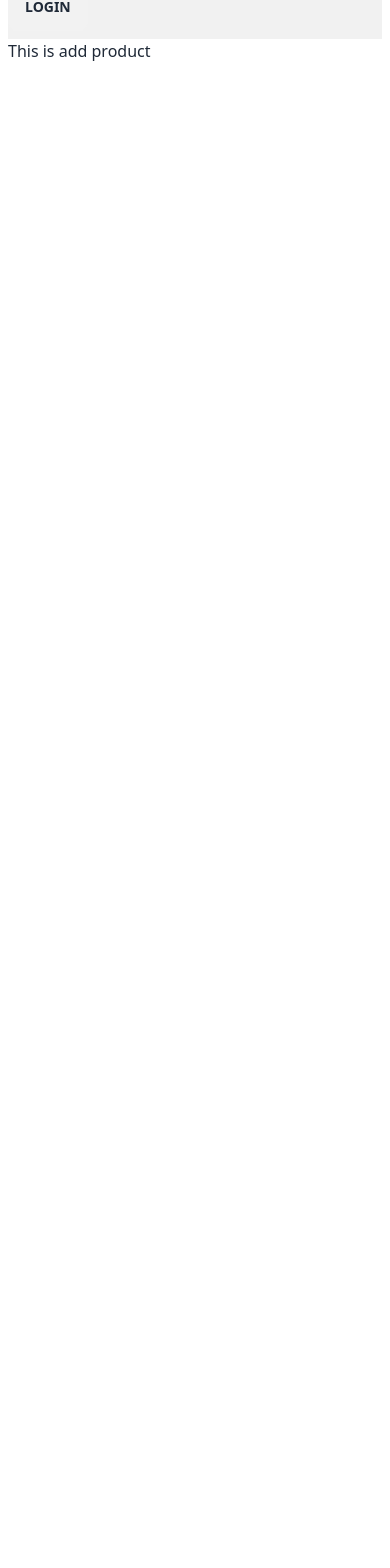
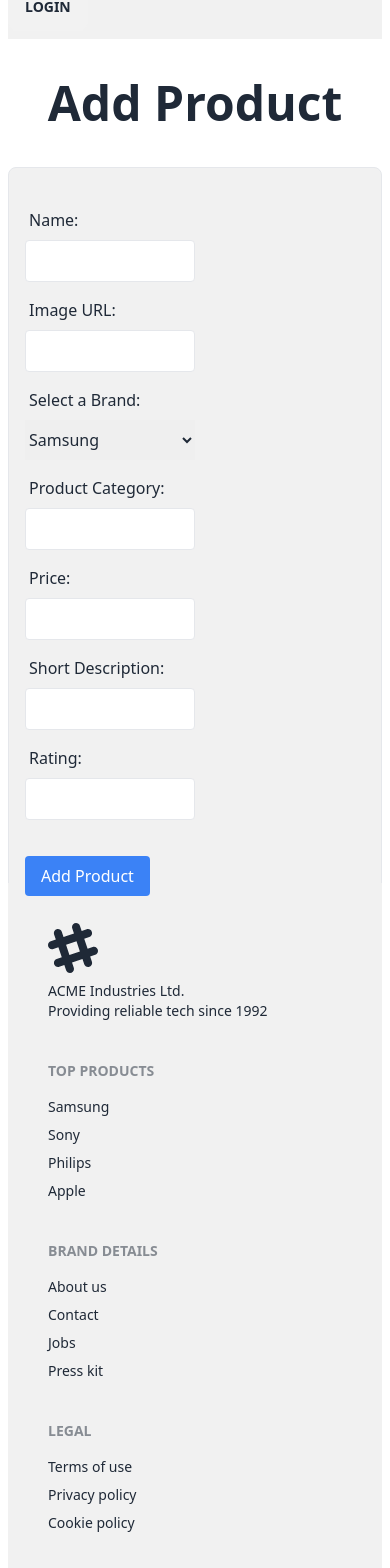
Before and after one commit to Azizul707/gizmo-hub, a React (Vite) app: page /add-product in a window 390 px wide. Shown: the part 261-1829 px from the top of the page. Before the commit the page ends 844 px from the top, so only its background shows below. Built offline with nearby package versions, Linux system fonts and the light colour scheme; no server answers.

Commit message:
Add product form added

```diff
--- a/src/Components/Header/Header.jsx
+++ b/src/Components/Header/Header.jsx
@@ -9,7 +9,7 @@ import toast from "react-hot-toast";
 const Header = () => {
 
     const { user, singOutUser } = useContext( AuthContext );
-    console.log( user );
+
 
     const handleLogOut = () => {
         singOutUser()
--- a/src/Components/MainLayouts/MainLayouts.jsx
+++ b/src/Components/MainLayouts/MainLayouts.jsx
@@ -1,6 +1,7 @@
 import { Outlet } from "react-router-dom";
 import Header from "../Header/Header";
 import { Toaster } from "react-hot-toast";
+import Footer from "../../Pages/Footer";
 
 
 const MainLayouts = () => {
@@ -10,6 +11,9 @@ const MainLayouts = () => {
                 <Header />
             </div>
             <div className="px-2"><Outlet /></div>
+            <div className="max-w-screen-2xl mx-auto px-2">
+                <Footer/>
+            </div>
             <Toaster/>
         </div>
     );
--- /dev/null
+++ b/src/Components/SliderProduct.jsx
@@ -0,0 +1,11 @@
+
+
+const SliderProduct = () => {
+    return (
+        <div>
+
+        </div>
+    );
+};
+
+export default SliderProduct;
--- a/src/Pages/AddProduct.jsx
+++ b/src/Pages/AddProduct.jsx
@@ -1,8 +1,81 @@
+/* eslint-disable no-unused-vars */
 
 const AddProduct = () => {
+
+    const handleAddProduct = ( e ) => {
+        e.preventDefault();
+        const productName = e.target.name.value;
+        const image = e.target.image.value;
+        const brandName = brandSelect.options[ brandSelect.selectedIndex ].text;
+        const productCategory = e.target.category.value;
+        const price = e.target.price.value;
+        const description = e.target.description.value;
+        const rating = e.target.rating.value;
+
+        const values = { productName, image, brandName, productCategory, price, description, rating };
+        console.log( values );
+    }
+
+
+
+
+
     return (
-        <div className="max-w-screen-xl mx-auto">
-            This is add product
+        <div className="max-w-screen-xl mx-auto h-screen">
+            <div className=""><p className="text-5xl py-10 font-bold text-center">Add Product</p></div>
+            <form onSubmit={ handleAddProduct } className="border px-4 py-10 rounded-lg max-w-5xl mx-auto bg-[#f1f1f1]">
+                <div className="md:flex gap-5">
+                    <div className="mb-4 w-1/2">
+                        <label htmlFor="name" className="block pb-2 pl-1">Name:</label>
+                        <input type="text" id="name" name="name" className="border rounded px-3 py-2 w-full" required />
+                    </div>
+
+                    <div className="mb-4 w-1/2">
+                        <label htmlFor="email" className="block pb-2 pl-1">Image URL:</label>
+                        <input type="text" id="email" name="image" className="border rounded px-3 py-2 w-full" required />
+                    </div>
+                </div>
+
+                <div className="md:flex gap-5">
+                    <div className="mb-4 w-1/2">
+                        <label htmlFor="password" className="block pb-2 pl-1">Select a Brand:</label>
+
+                        <select className="w-full py-2" id="brandSelect" name="brandSelect">
+                            <option value="1">Samsung</option>
+                            <option value="2">Apple</option>
+                            <option value="3">Sony</option>
+                            <option value="4">LG</option>
+                            <option value="5">Panasonic</option>
+                            <option value="6">Bose</option>
+                        </select>
+                    </div>
+                    <div className="mb-4 w-1/2">
+                        <label htmlFor="password" className="block pb-2 pl-1">Product Category:</label>
+                        <input type="text" name="category" className="border rounded px-3 py-2 w-full" required />
+                    </div>
+
+                </div>
+                <div className="md:flex gap-5">
+                    <div className="mb-4 w-1/2">
+                        <label htmlFor="password" className="block pb-2 pl-1">Price:</label>
+                        <input type="text" name="price" className="border rounded px-3 py-2 w-full" required />
+                    </div>
+                    <div className="mb-4 w-1/2">
+                        <label htmlFor="password" className="block pb-2 pl-1">Short Description:</label>
+                        <input type="textarea" id="password" name="description" className="border rounded px-3 py-2 w-full" required />
+                    </div>
+
+                </div>
+                <div className="mb-4 w-1/2">
+                    <label htmlFor="password" className="block pb-2 pl-1">Rating:</label>
+                    <input type="text" id="password" name="rating" className="border rounded px-3 py-2 w-full" required />
+                </div>
+                <div className="">
+                    <div className="py-5 md:ml-[28rem]"> <input type="submit" value="Add Product" className="bg-blue-500 text-white rounded px-4 py-2" /></div>
+                </div>
+
+
+            </form>
         </div>
     );
 };
--- /dev/null
+++ b/src/Pages/Brands.jsx
@@ -0,0 +1,22 @@
+/* eslint-disable react/prop-types */
+
+
+const Brands = ( { brand } ) => {
+    console.log(brand);
+
+    return (
+        <div>
+            <div className=" shadow-xl border rounded p-5 mt-10">
+                {/* <div className="w-40 h-14"><img className="w-full" src={ brand.brandImage } alt="" /></div> */}
+                <div className="avatar">
+                    <div className="w-24 rounded ">
+                        <img src={ brand.brandImage } />
+                    </div>
+                </div>
+                    <div className=""><button className="bg-neutral py-1 px-2 rounded text-slate-300">All Collection</button></div>
+            </div>
+        </div>
+    );
+};
+
+export default Brands;
--- /dev/null
+++ b/src/Pages/Footer.jsx
@@ -0,0 +1,36 @@
+/* eslint-disable react/no-unknown-property */
+
+const Footer = () => {
+    return (
+        <div>
+            <footer className="footer p-10 bg-[#f1f1f1] text-base-content">
+  <aside>
+    <svg width="50" height="50" viewBox="0 0 24 24" xmlns="http://www.w3.org/2000/svg" className="fill-current"><path d="M22.672 15.226l-2.432.811.841 2.515c.33 1.019-.209 2.127-1.23 2.456-1.15.325-2.148-.321-2.463-1.226l-.84-2.518-5.013 1.677.84 2.517c.391 1.203-.434 2.542-1.831 2.542-.88 0-1.601-.564-1.86-1.314l-.842-2.516-2.431.809c-1.135.328-2.145-.317-2.463-1.229-.329-1.018.211-2.127 1.231-2.456l2.432-.809-1.621-4.823-2.432.808c-1.355.384-2.558-.59-2.558-1.839 0-.817.509-1.582 1.327-1.846l2.433-.809-.842-2.515c-.33-1.02.211-2.129 1.232-2.458 1.02-.329 2.13.209 2.461 1.229l.842 2.515 5.011-1.677-.839-2.517c-.403-1.238.484-2.553 1.843-2.553.819 0 1.585.509 1.85 1.326l.841 2.517 2.431-.81c1.02-.33 2.131.211 2.461 1.229.332 1.018-.21 2.126-1.23 2.456l-2.433.809 1.622 4.823 2.433-.809c1.242-.401 2.557.484 2.557 1.838 0 .819-.51 1.583-1.328 1.847m-8.992-6.428l-5.01 1.675 1.619 4.828 5.011-1.674-1.62-4.829z"></path></svg>
+    <p>ACME Industries Ltd.<br/>Providing reliable tech since 1992</p>
+  </aside>
+  <nav>
+    <header className="footer-title">Top Products</header>
+    <a className="link link-hover">Samsung</a>
+    <a className="link link-hover">Sony</a>
+    <a className="link link-hover">Philips</a>
+    <a className="link link-hover">Apple</a>
+  </nav>
+  <nav>
+    <header className="footer-title">Brand Details</header>
+    <a className="link link-hover">About us</a>
+    <a className="link link-hover">Contact</a>
+    <a className="link link-hover">Jobs</a>
+    <a className="link link-hover">Press kit</a>
+  </nav>
+  <nav>
+    <header className="footer-title">Legal</header>
+    <a className="link link-hover">Terms of use</a>
+    <a className="link link-hover">Privacy policy</a>
+    <a className="link link-hover">Cookie policy</a>
+  </nav>
+</footer>
+        </div>
+    );
+};
+
+export default Footer;
--- a/src/Pages/Login.jsx
+++ b/src/Pages/Login.jsx
@@ -57,7 +57,7 @@ const Login = () => {
         </div>
 
         <div className="mb-4">
-          <button onClick={handleGoogleLogin} className="bg-red-500 text-white rounded px-4 py-2">Login with Google</button>
+          <button onClick={handleGoogleLogin} className="bg-neutral text-white rounded px-4 py-2">Login with Google</button>
         </div>
 
         <div className="text-center">
--- a/src/Pages/Register.jsx
+++ b/src/Pages/Register.jsx
@@ -73,7 +73,7 @@ const Register = () => {
                         <input type="submit" value="Register" className="bg-blue-500 text-white rounded px-4 py-2" />
                     </div>
                     <div className="mb-4">
-                        <button onClick={handleGoogleLogin} className="bg-red-500 text-white rounded px-4 py-2">Login with Google</button>
+                        <button onClick={handleGoogleLogin} className="bg-neutral text-white rounded px-4 py-2">Login with Google</button>
                     </div>
 
                     <div className="text-center">
--- a/src/Route/Router.jsx
+++ b/src/Route/Router.jsx
@@ -12,7 +12,8 @@ const createRouter = createBrowserRouter( [ {
     children: [
         {
             path: '/',
-            element:<Home/>
+            element: <Home />,
+            loader: () => fetch( '/brands.json' ),
         },
         {
             path: '/add-product',
```
Also changed, not shown: public/brands.json (added, +32 -0 lines), src/Pages/Home.jsx (+29 -1 lines).
